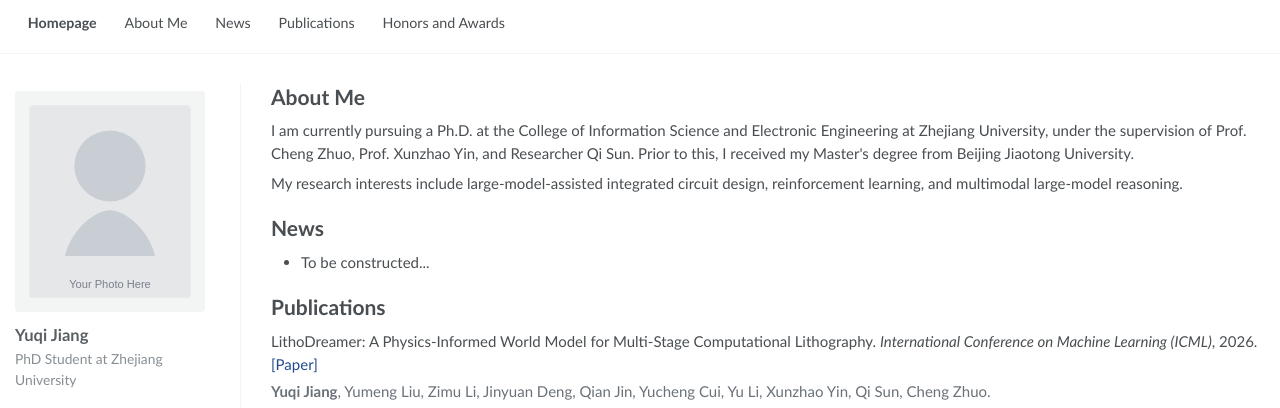
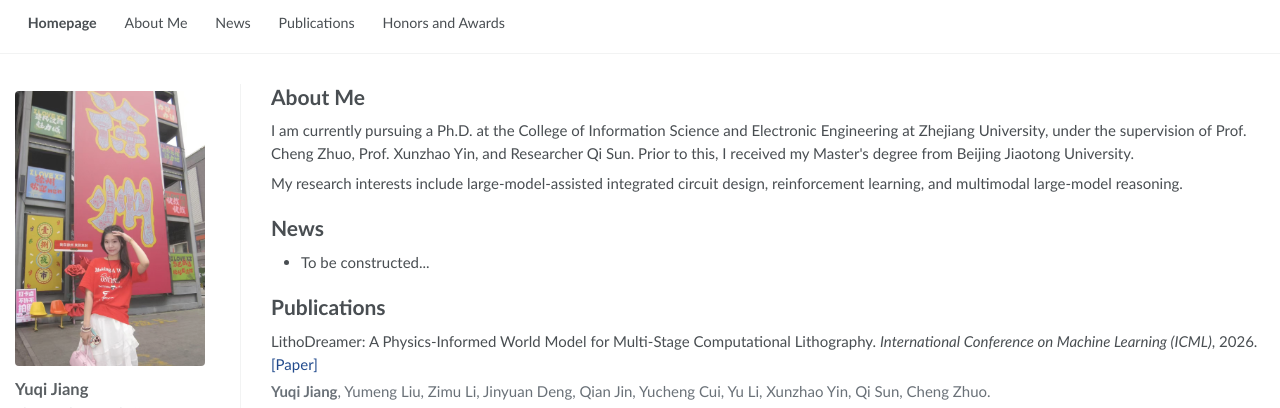
Before and after one commit to 7jiangyq/yqjiang.github.io, a plain HTML site: page index.html in a window 1280 px wide. Shown: the top 408 px of the page. Drawn offline with Linux system fonts and the light colour scheme; some icons are missing.

Commit message:
Use uploaded profile photo

```diff
--- a/index.html
+++ b/index.html
@@ -41,7 +41,7 @@
       <div class="sidebar sticky">
         <div itemscope itemtype="http://schema.org/Person" class="profile_box">
           <div class="author__avatar">
-            <img src="assets/avatar-placeholder.svg" alt="Yuqi Jiang">
+            <img src="photo.jpg" alt="Yuqi Jiang">
           </div>
 
           <div class="author__content">
```
Also changed, not shown: photo.jpg (added).
